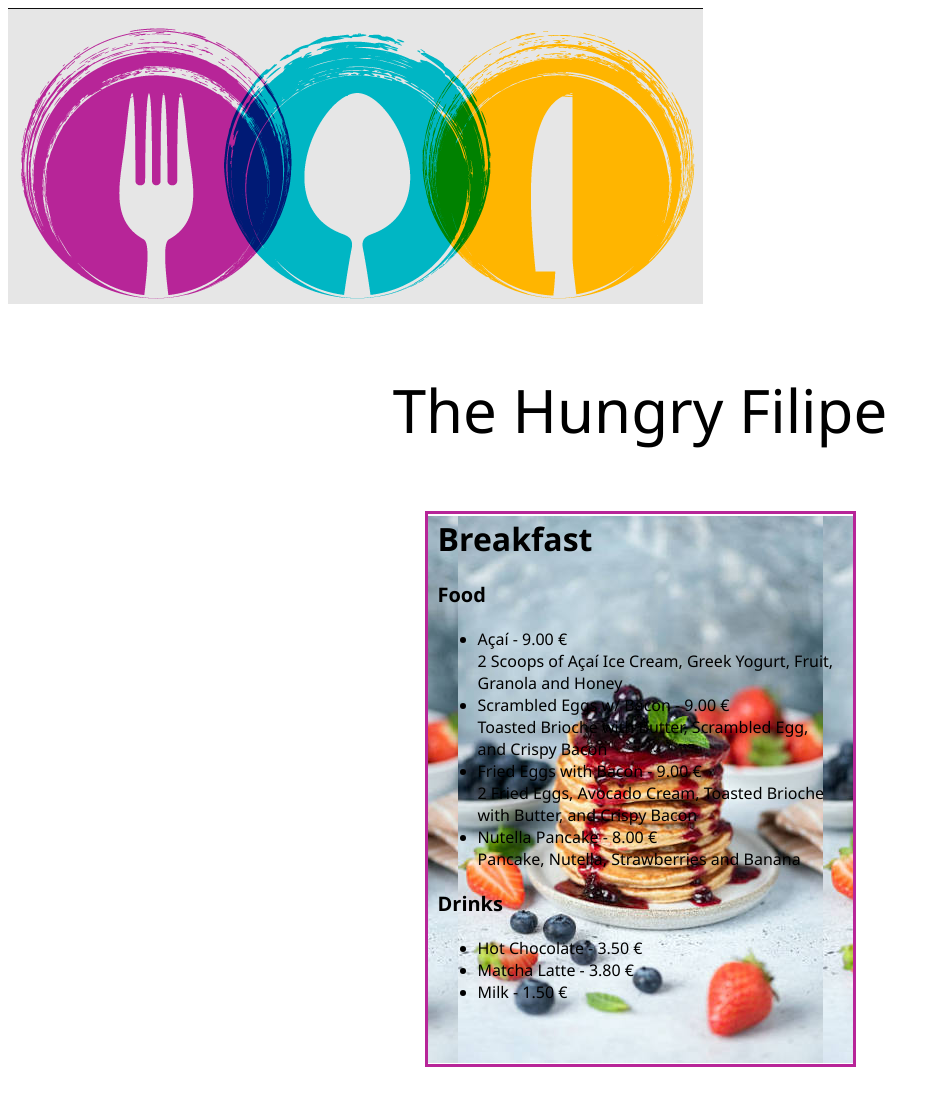
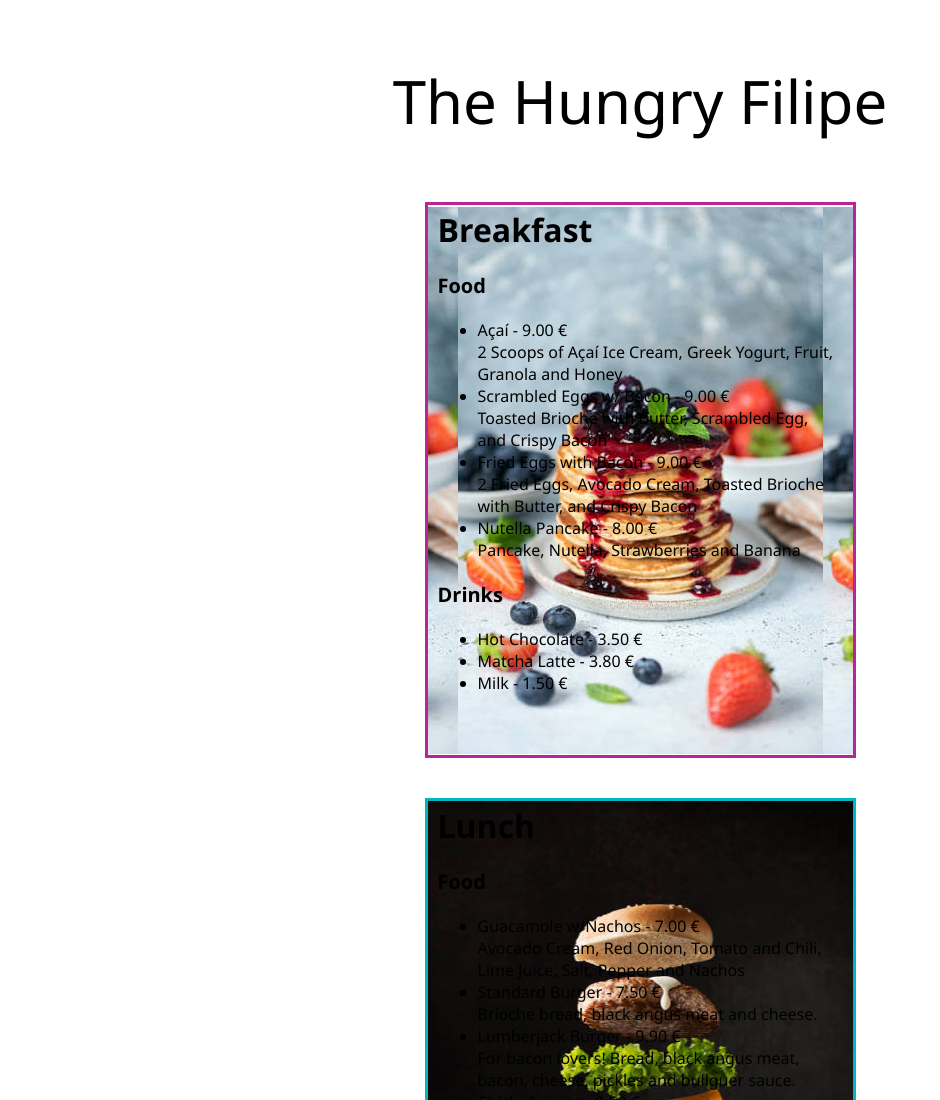
Before and after one commit to SFPS77/Restaurant-Menu-Assignment, a plain HTML site: page index.html in a window 1280 px wide. Shown: the top 1100 px of the page, without its empty margins (0-940 px from the left). Drawn offline with Linux system fonts and the light colour scheme.

Commit message:
Update index.html

```diff
--- a/index.html
+++ b/index.html
@@ -1,6 +1,5 @@
 <!DOCTYPE html>
 <html lang="en" style="font-family: Aptos, Segoe UI, Arial, sans-serif;">
-  <img src="LogoImage.png" style="margin:center">
 <p style="text-align:center; font-size:60px;">The Hungry Filipe</p>
   <div style="width:400px; height:550px; background-image: url('BreakfastImage.jpeg'); background-attachment: scroll; background-repeat:repeat-x; background-position:center;  margin:auto; padding-left:10px; padding-right:15px; border-style:solid; border-color:#B72598; margin-bottom: 40px;">
     <h1 style="margin-top:3px;">Breakfast</h1>
```
